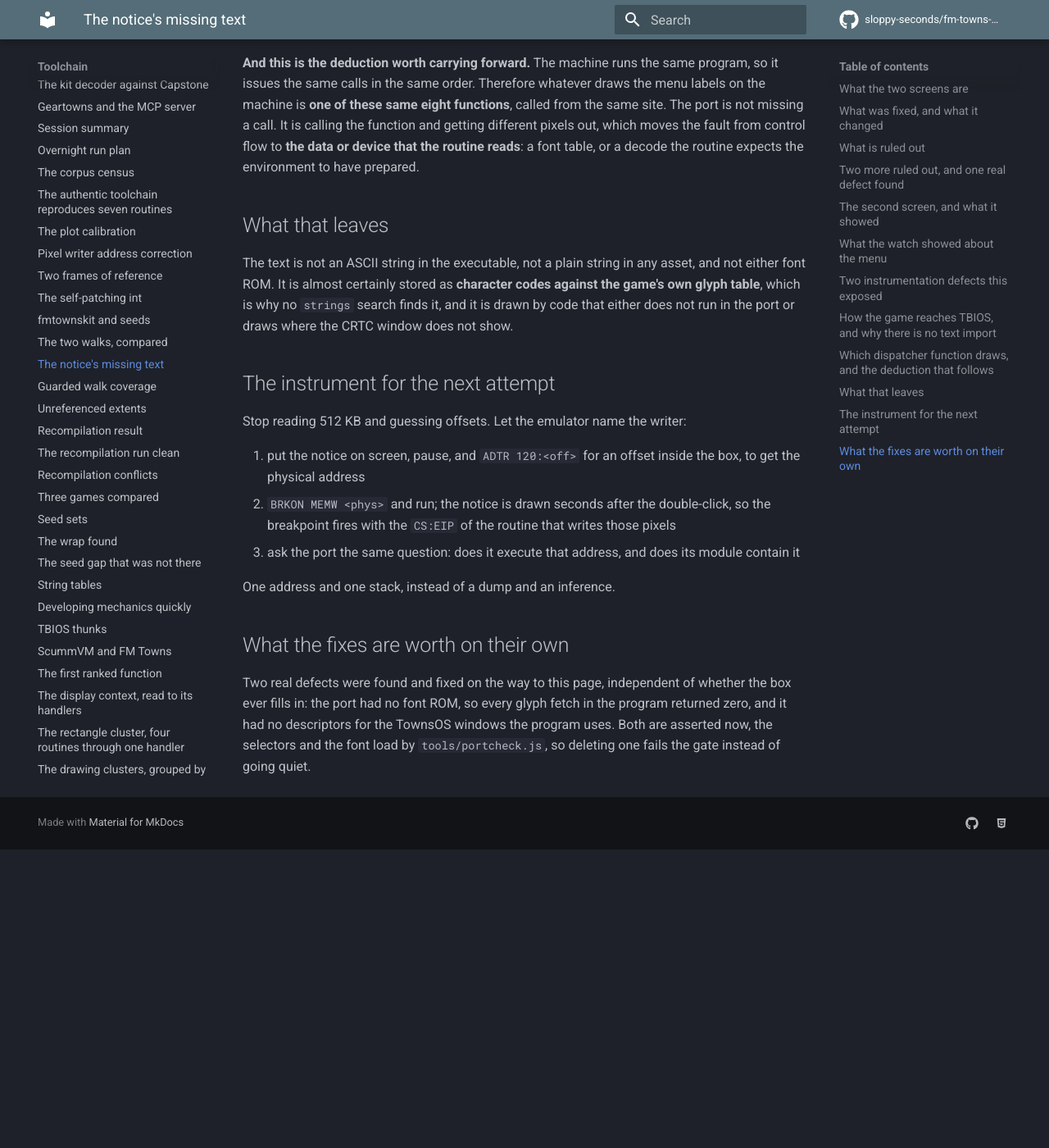
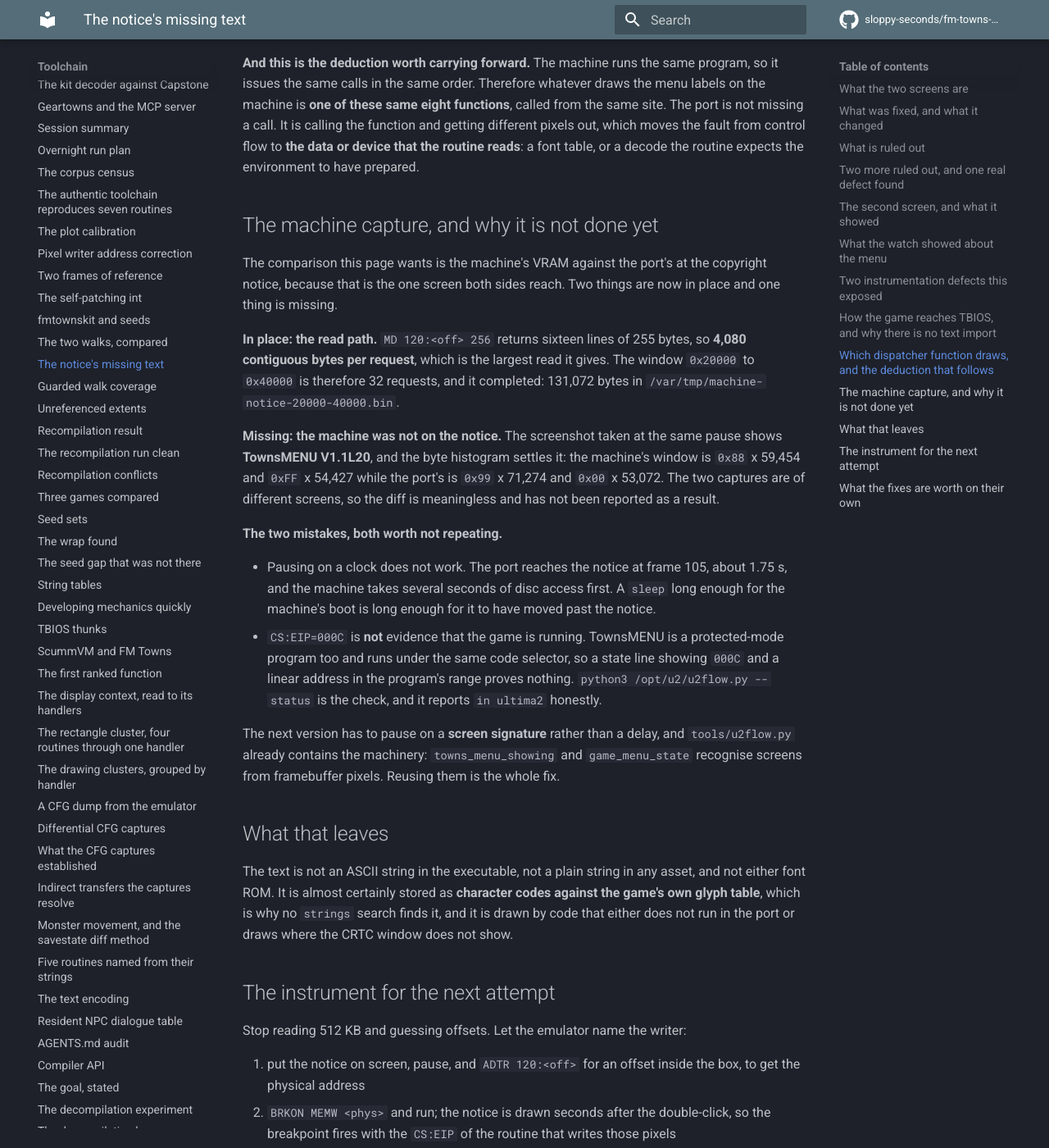
Before and after one commit to sloppy-seconds/fm-towns-ultima, an MkDocs documentation site: the page built from docs/port-missing-text.md, in a window 1280 px wide and 1400 px high, scrolled down 6516 px. Shown: the whole window at 82% size. Built offline with MkDocs 1.6.1 and Material for MkDocs 9.7.7, drawn with Linux system fonts in a browser that asks for light colours; comment, search, counter and statistics services are not loaded; before the commit the page ends 7552 px from its top, so only the background shows below that.

Commit message:
The machine VRAM read works; the capture landed on the wrong screen
Two attempts to capture the machine's VRAM at the copyright notice, both of which photographed TownsMENU instead.
Recorded because the read path is the part worth keeping and the timing is the part that has to change.

The read path works: MD 120:<off> 256 returns sixteen 255-byte lines, so 4,080 contiguous bytes per request, and
the 0x20000 to 0x40000 window completed in 32 requests, 131,072 bytes.

The capture is invalid and is not reported as a result: the screenshot shows TownsMENU V1.1L20, and the byte
histograms do not match (machine 0x88 x 59,454 and 0xFF x 54,427 against the port's 0x99 x 71,274 and 0x00 x
53,072).

Two mistakes worth not repeating. Pausing on a clock cannot work, because the machine needs seconds of disc access
the port does not and a sleep long enough for its boot is long enough to miss the notice. And CS:EIP=000C is not
evidence the game is running: TownsMENU is a protected-mode program under the same selector, so a state line
proving the program's code segment is somewhere does not mean the game is up. u2flow --status is the check.

The fix is to pause on a screen signature, and u2flow already recognises screens from framebuffer pixels.

```diff
--- a/docs/port-missing-text.md
+++ b/docs/port-missing-text.md
@@ -196,6 +196,33 @@ functions**, called from the same site. The port is not missing a call. It is ca
 different pixels out, which moves the fault from control flow to **the data or device that the routine reads**: a font
 table, or a decode the routine expects the environment to have prepared.
 
+## The machine capture, and why it is not done yet
+
+The comparison this page wants is the machine's VRAM against the port's at the copyright notice, because that is the
+one screen both sides reach. Two things are now in place and one thing is missing.
+
+**In place: the read path.** `MD 120:<off> 256` returns sixteen lines of 255 bytes, so **4,080 contiguous bytes per
+request**, which is the largest read it gives. The window `0x20000` to `0x40000` is therefore 32 requests, and it
+completed: 131,072 bytes in `/var/tmp/machine-notice-20000-40000.bin`.
+
+**Missing: the machine was not on the notice.** The screenshot taken at the same pause shows **TownsMENU V1.1L20**, and
+the byte histogram settles it: the machine's window is `0x88` x 59,454 and `0xFF` x 54,427 while the port's is `0x99`
+x 71,274 and `0x00` x 53,072. The two captures are of different screens, so the diff is meaningless and has not been
+reported as a result.
+
+**The two mistakes, both worth not repeating.**
+
+- Pausing on a clock does not work. The port reaches the notice at frame 105, about 1.75 s, and the machine takes
+  several seconds of disc access first. A `sleep` long enough for the machine's boot is long enough for it to have
+  moved past the notice.
+- `CS:EIP=000C` is **not** evidence that the game is running. TownsMENU is a protected-mode program too and runs under
+  the same code selector, so a state line showing `000C` and a linear address in the program's range proves nothing.
+  `python3 /opt/u2/u2flow.py --status` is the check, and it reports `in ultima2` honestly.
+
+The next version has to pause on a **screen signature** rather than a delay, and `tools/u2flow.py` already contains the
+machinery: `towns_menu_showing` and `game_menu_state` recognise screens from framebuffer pixels. Reusing them is the
+whole fix.
+
 ## What that leaves
 
 The text is not an ASCII string in the executable, not a plain string in any asset, and not either font ROM. It is
```
